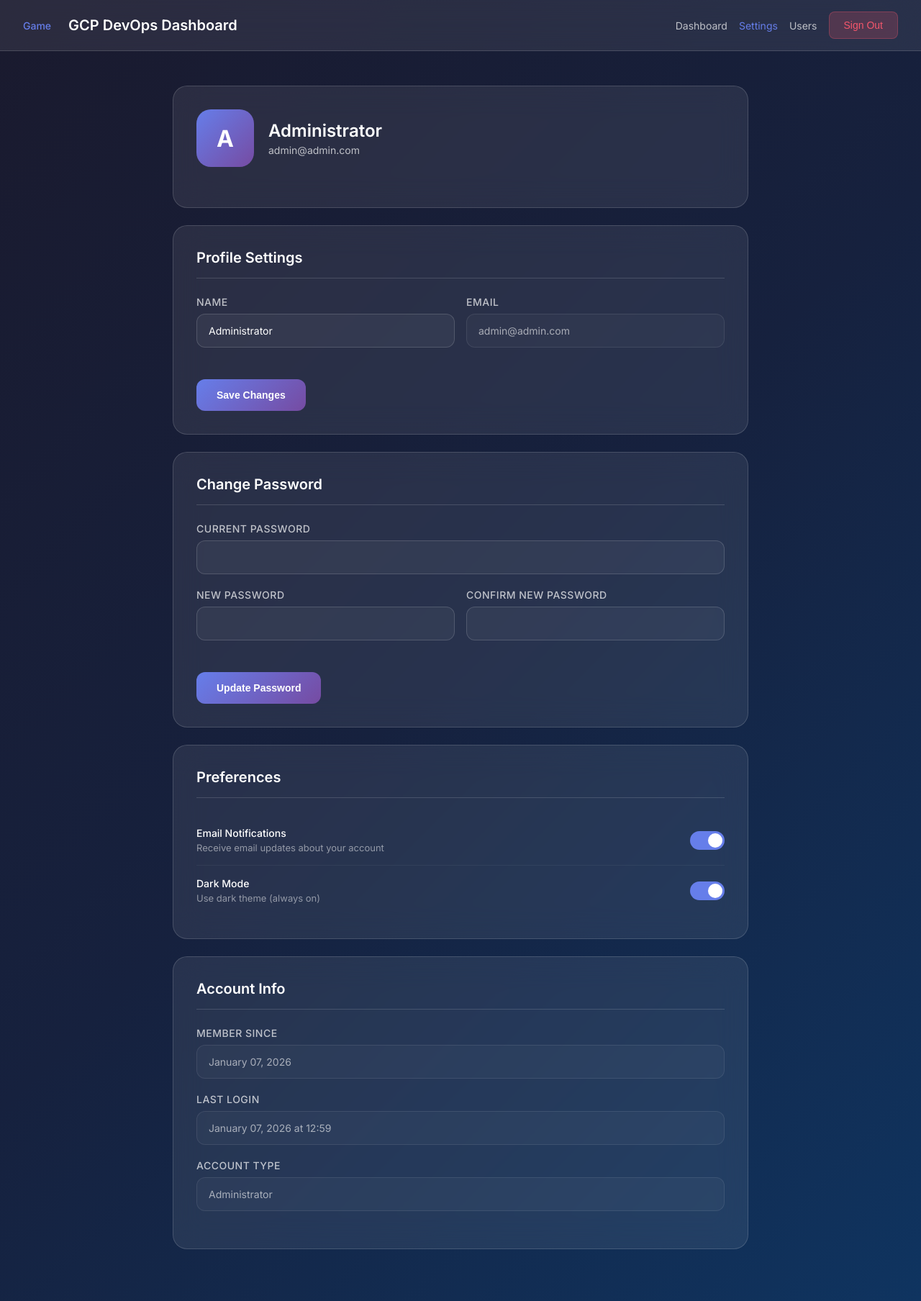
After one commit to VictorBarelli/DevOps_Google, a Flask app: page /settings in a window 1280 px wide. The commit adds this page. Shown: the whole page at 72% size. Run offline with Flask 3, Linux system fonts and the light colour scheme; a user stored in the database is signed in.

Commit message:
Add settings page with profile and password management

```diff
--- a/app/main.py
+++ b/app/main.py
@@ -151,6 +151,47 @@ def game():
     return render_template('game.html')
 
 
+@app.route('/settings', methods=['GET', 'POST'])
+def settings():
+    if 'user_id' not in session:
+        return redirect(url_for('login'))
+
+    user = User.query.get(session['user_id'])
+    error = None
+    success = None
+
+    if request.method == 'POST':
+        action = request.form.get('action')
+
+        if action == 'update_profile':
+            name = request.form.get('name', '').strip()
+            if name:
+                user.name = name
+                session['user_name'] = name
+                db.session.commit()
+                success = "Profile updated successfully."
+            else:
+                error = "Name cannot be empty."
+
+        elif action == 'change_password':
+            current = request.form.get('current_password', '')
+            new_pass = request.form.get('new_password', '')
+            confirm = request.form.get('confirm_password', '')
+
+            if not user.check_password(current):
+                error = "Current password is incorrect."
+            elif len(new_pass) < 6:
+                error = "New password must be at least 6 characters."
+            elif new_pass != confirm:
+                error = "New passwords do not match."
+            else:
+                user.set_password(new_pass)
+                db.session.commit()
+                success = "Password changed successfully."
+
+    return render_template('settings.html', user=user, error=error, success=success)
+
+
 @app.route('/admin/users')
 def admin_users():
     # admin only
--- a/app/templates/admin.html
+++ b/app/templates/admin.html
@@ -240,6 +240,7 @@
             </div>
             <div class="nav-links">
                 <a href="{{ url_for('dashboard') }}" class="nav-link">Dashboard</a>
+                <a href="{{ url_for('settings') }}" class="nav-link">Settings</a>
                 <a href="{{ url_for('admin_users') }}" class="nav-link active">Users</a>
                 <form action="{{ url_for('logout') }}" method="POST" style="display: inline;">
                     <button type="submit" class="logout-btn">Sign Out</button>
--- a/app/templates/dashboard.html
+++ b/app/templates/dashboard.html
@@ -203,6 +203,8 @@
                 <h2> GCP DevOps Dashboard</h2>
             </div>
             <div style="display: flex; gap: 16px; align-items: center;">
+                <a href="{{ url_for('settings') }}"
+                    style="color: rgba(255,255,255,0.7); text-decoration: none; font-size: 14px;">Settings</a>
                 {% if session.get('is_admin') %}
                 <a href="{{ url_for('admin_users') }}"
                     style="color: rgba(255,255,255,0.7); text-decoration: none; font-size: 14px;"> View Users</a>
--- a/app/templates/game.html
+++ b/app/templates/game.html
@@ -337,6 +337,8 @@
             <div style="display: flex; gap: 16px; align-items: center;">
                 <a href="{{ url_for('dashboard') }}"
                     style="color: rgba(255,255,255,0.7); text-decoration: none; font-size: 14px;"> Dashboard</a>
+                <a href="{{ url_for('settings') }}"
+                    style="color: rgba(255,255,255,0.7); text-decoration: none; font-size: 14px;">Settings</a>
                 {% if session.get('is_admin') %}
                 <a href="{{ url_for('admin_users') }}"
                     style="color: rgba(255,255,255,0.7); text-decoration: none; font-size: 14px;"> Users</a>
--- /dev/null
+++ b/app/templates/settings.html
@@ -0,0 +1,387 @@
+<!DOCTYPE html>
+<html lang="en">
+
+<head>
+    <meta charset="UTF-8">
+    <meta name="viewport" content="width=device-width, initial-scale=1.0">
+    <meta name="description" content="Account Settings">
+    <title>Settings | GCP DevOps</title>
+    <link rel="stylesheet" href="{{ url_for('static', filename='css/style.css') }}">
+    <link rel="preconnect" href="https://fonts.googleapis.com">
+    <link rel="preconnect" href="https://fonts.gstatic.com" crossorigin>
+    <link href="https://fonts.googleapis.com/css2?family=Inter:wght@300;400;500;600;700&display=swap" rel="stylesheet">
+    <style>
+        .settings-container {
+            max-width: 800px;
+            margin: 0 auto;
+        }
+
+        .settings-card {
+            background: var(--glass-bg);
+            backdrop-filter: blur(20px);
+            border: 1px solid var(--glass-border);
+            border-radius: 20px;
+            padding: 32px;
+            margin-bottom: 24px;
+        }
+
+        .settings-card h2 {
+            color: var(--text-primary);
+            font-size: 20px;
+            font-weight: 600;
+            margin-bottom: 24px;
+            padding-bottom: 16px;
+            border-bottom: 1px solid var(--glass-border);
+        }
+
+        .form-group {
+            margin-bottom: 20px;
+        }
+
+        .form-group label {
+            display: block;
+            color: var(--text-secondary);
+            font-size: 14px;
+            margin-bottom: 8px;
+        }
+
+        .form-group input {
+            width: 100%;
+            padding: 14px 16px;
+            background: rgba(255, 255, 255, 0.05);
+            border: 1px solid var(--glass-border);
+            border-radius: 12px;
+            color: var(--text-primary);
+            font-size: 14px;
+            transition: all 0.3s ease;
+        }
+
+        .form-group input:focus {
+            outline: none;
+            border-color: var(--accent-purple);
+            background: rgba(255, 255, 255, 0.08);
+        }
+
+        .form-group input:disabled {
+            opacity: 0.6;
+            cursor: not-allowed;
+        }
+
+        .form-row {
+            display: grid;
+            grid-template-columns: 1fr 1fr;
+            gap: 16px;
+        }
+
+        .btn {
+            padding: 14px 28px;
+            border-radius: 12px;
+            font-size: 14px;
+            font-weight: 600;
+            cursor: pointer;
+            transition: all 0.3s ease;
+            border: none;
+        }
+
+        .btn-primary {
+            background: var(--primary-gradient);
+            color: white;
+        }
+
+        .btn-primary:hover {
+            transform: translateY(-2px);
+            box-shadow: 0 10px 30px rgba(102, 126, 234, 0.4);
+        }
+
+        .btn-secondary {
+            background: rgba(255, 255, 255, 0.1);
+            color: var(--text-primary);
+            border: 1px solid var(--glass-border);
+        }
+
+        .btn-secondary:hover {
+            background: rgba(255, 255, 255, 0.15);
+        }
+
+        .btn-danger {
+            background: rgba(239, 68, 68, 0.2);
+            color: #ef4444;
+            border: 1px solid rgba(239, 68, 68, 0.3);
+        }
+
+        .btn-danger:hover {
+            background: rgba(239, 68, 68, 0.3);
+        }
+
+        .btn-group {
+            display: flex;
+            gap: 12px;
+            margin-top: 24px;
+        }
+
+        .alert {
+            padding: 14px 18px;
+            border-radius: 12px;
+            margin-bottom: 20px;
+            font-size: 14px;
+        }
+
+        .alert-success {
+            background: rgba(16, 185, 129, 0.15);
+            color: #10b981;
+            border: 1px solid rgba(16, 185, 129, 0.3);
+        }
+
+        .alert-error {
+            background: rgba(239, 68, 68, 0.15);
+            color: #ef4444;
+            border: 1px solid rgba(239, 68, 68, 0.3);
+        }
+
+        .user-info {
+            display: flex;
+            align-items: center;
+            gap: 20px;
+            margin-bottom: 24px;
+        }
+
+        .user-avatar {
+            width: 80px;
+            height: 80px;
+            border-radius: 20px;
+            background: var(--primary-gradient);
+            display: flex;
+            align-items: center;
+            justify-content: center;
+            font-size: 32px;
+            font-weight: 700;
+            color: white;
+        }
+
+        .user-details h3 {
+            color: var(--text-primary);
+            font-size: 24px;
+            font-weight: 600;
+            margin-bottom: 4px;
+        }
+
+        .user-details p {
+            color: var(--text-secondary);
+            font-size: 14px;
+        }
+
+        .toggle-group {
+            display: flex;
+            justify-content: space-between;
+            align-items: center;
+            padding: 16px 0;
+            border-bottom: 1px solid rgba(255, 255, 255, 0.05);
+        }
+
+        .toggle-group:last-child {
+            border-bottom: none;
+        }
+
+        .toggle-label h4 {
+            color: var(--text-primary);
+            font-size: 14px;
+            font-weight: 500;
+            margin-bottom: 4px;
+        }
+
+        .toggle-label p {
+            color: var(--text-muted);
+            font-size: 13px;
+        }
+
+        .toggle-switch {
+            position: relative;
+            width: 48px;
+            height: 26px;
+        }
+
+        .toggle-switch input {
+            opacity: 0;
+            width: 0;
+            height: 0;
+        }
+
+        .toggle-slider {
+            position: absolute;
+            cursor: pointer;
+            top: 0;
+            left: 0;
+            right: 0;
+            bottom: 0;
+            background: rgba(255, 255, 255, 0.1);
+            border-radius: 26px;
+            transition: 0.3s;
+        }
+
+        .toggle-slider:before {
+            position: absolute;
+            content: "";
+            height: 20px;
+            width: 20px;
+            left: 3px;
+            bottom: 3px;
+            background: white;
+            border-radius: 50%;
+            transition: 0.3s;
+        }
+
+        .toggle-switch input:checked+.toggle-slider {
+            background: var(--accent-purple);
+        }
+
+        .toggle-switch input:checked+.toggle-slider:before {
+            transform: translateX(22px);
+        }
+
+        @media (max-width: 768px) {
+            .form-row {
+                grid-template-columns: 1fr;
+            }
+        }
+    </style>
+</head>
+
+<body>
+    <div class="background-orbs">
+        <div class="orb orb-1"></div>
+        <div class="orb orb-2"></div>
+        <div class="orb orb-3"></div>
+    </div>
+
+    <div class="dashboard-container">
+        <header class="dashboard-header">
+            <div style="display: flex; align-items: center; gap: 24px;">
+                <a href="{{ url_for('game') }}"
+                    style="color: var(--accent-purple); text-decoration: none; font-size: 14px; font-weight: 500;">Game</a>
+                <h2>GCP DevOps Dashboard</h2>
+            </div>
+            <div style="display: flex; gap: 16px; align-items: center;">
+                <a href="{{ url_for('dashboard') }}"
+                    style="color: rgba(255,255,255,0.7); text-decoration: none; font-size: 14px;">Dashboard</a>
+                <a href="{{ url_for('settings') }}"
+                    style="color: var(--accent-purple); text-decoration: none; font-size: 14px;">Settings</a>
+                {% if session.get('is_admin') %}
+                <a href="{{ url_for('admin_users') }}"
+                    style="color: rgba(255,255,255,0.7); text-decoration: none; font-size: 14px;">Users</a>
+                {% endif %}
+                <form action="{{ url_for('logout') }}" method="POST" style="display: inline;">
+                    <button type="submit" class="logout-btn">Sign Out</button>
+                </form>
+            </div>
+        </header>
+
+        <main class="dashboard-content">
+            <div class="settings-container">
+                {% if success %}
+                <div class="alert alert-success">{{ success }}</div>
+                {% endif %}
+                {% if error %}
+                <div class="alert alert-error">{{ error }}</div>
+                {% endif %}
+
+                <div class="settings-card">
+                    <div class="user-info">
+                        <div class="user-avatar">{{ user.name[0].upper() }}</div>
+                        <div class="user-details">
+                            <h3>{{ user.name }}</h3>
+                            <p>{{ user.email }}</p>
+                        </div>
+                    </div>
+                </div>
+
+                <div class="settings-card">
+                    <h2>Profile Settings</h2>
+                    <form method="POST" action="{{ url_for('settings') }}">
+                        <input type="hidden" name="action" value="update_profile">
+                        <div class="form-row">
+                            <div class="form-group">
+                                <label>Name</label>
+                                <input type="text" name="name" value="{{ user.name }}" required>
+                            </div>
+                            <div class="form-group">
+                                <label>Email</label>
+                                <input type="email" name="email" value="{{ user.email }}" disabled>
+                            </div>
+                        </div>
+                        <div class="btn-group">
+                            <button type="submit" class="btn btn-primary">Save Changes</button>
+                        </div>
+                    </form>
+                </div>
+
+                <div class="settings-card">
+                    <h2>Change Password</h2>
+                    <form method="POST" action="{{ url_for('settings') }}">
+                        <input type="hidden" name="action" value="change_password">
+                        <div class="form-group">
+                            <label>Current Password</label>
+                            <input type="password" name="current_password" required>
+                        </div>
+                        <div class="form-row">
+                            <div class="form-group">
+                                <label>New Password</label>
+                                <input type="password" name="new_password" required minlength="6">
+                            </div>
+                            <div class="form-group">
+                                <label>Confirm New Password</label>
+                                <input type="password" name="confirm_password" required minlength="6">
+                            </div>
+                        </div>
+                        <div class="btn-group">
+                            <button type="submit" class="btn btn-primary">Update Password</button>
+                        </div>
+                    </form>
+                </div>
+
+                <div class="settings-card">
+                    <h2>Preferences</h2>
+                    <div class="toggle-group">
+                        <div class="toggle-label">
+                            <h4>Email Notifications</h4>
+                            <p>Receive email updates about your account</p>
+                        </div>
+                        <label class="toggle-switch">
+                            <input type="checkbox" checked>
+                            <span class="toggle-slider"></span>
+                        </label>
+                    </div>
+                    <div class="toggle-group">
+                        <div class="toggle-label">
+                            <h4>Dark Mode</h4>
+                            <p>Use dark theme (always on)</p>
+                        </div>
+                        <label class="toggle-switch">
+                            <input type="checkbox" checked disabled>
+                            <span class="toggle-slider"></span>
+                        </label>
+                    </div>
+                </div>
+
+                <div class="settings-card">
+                    <h2>Account Info</h2>
+                    <div class="form-group">
+                        <label>Member Since</label>
+                        <input type="text" value="{{ user.created_at.strftime('%B %d, %Y') }}" disabled>
+                    </div>
+                    <div class="form-group">
+                        <label>Last Login</label>
+                        <input type="text"
+                            value="{{ user.last_login.strftime('%B %d, %Y at %H:%M') if user.last_login else 'N/A' }}"
+                            disabled>
+                    </div>
+                    <div class="form-group">
+                        <label>Account Type</label>
+                        <input type="text" value="{{ 'Administrator' if user.is_admin else 'Standard User' }}" disabled>
+                    </div>
+                </div>
+            </div>
+        </main>
+    </div>
+</body>
+
+</html>
```
